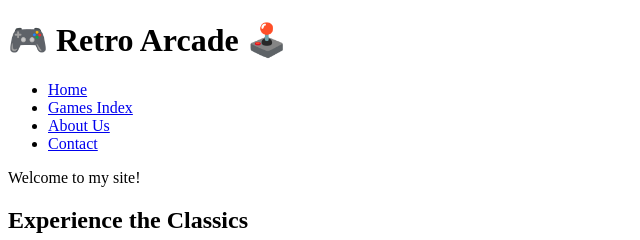
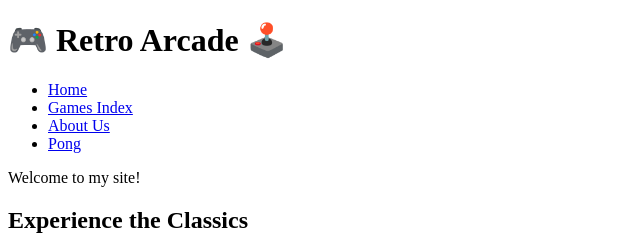
Before and after one commit to CROWTHANE/CROWTHANEgithub.io, a plain HTML site: page index.html in a window 1280 px wide. Shown: the top 240 px of the page, 0-640 px from the left. Drawn offline with Linux system fonts and the light colour scheme.

Commit message:
Update index.html

```diff
--- a/index.html
+++ b/index.html
@@ -14,7 +14,7 @@
                 <li><a href="index.html">Home</a></li>
                 <li><a href="games.html">Games Index</a></li>
                 <li><a href="about.html">About Us</a></li>
-                <li><a href="pong1.html">Contact</a></li>
+                <li><a href = "Pong.html">Pong</a></li>
             </ul>
         </nav>
     </header>
```
